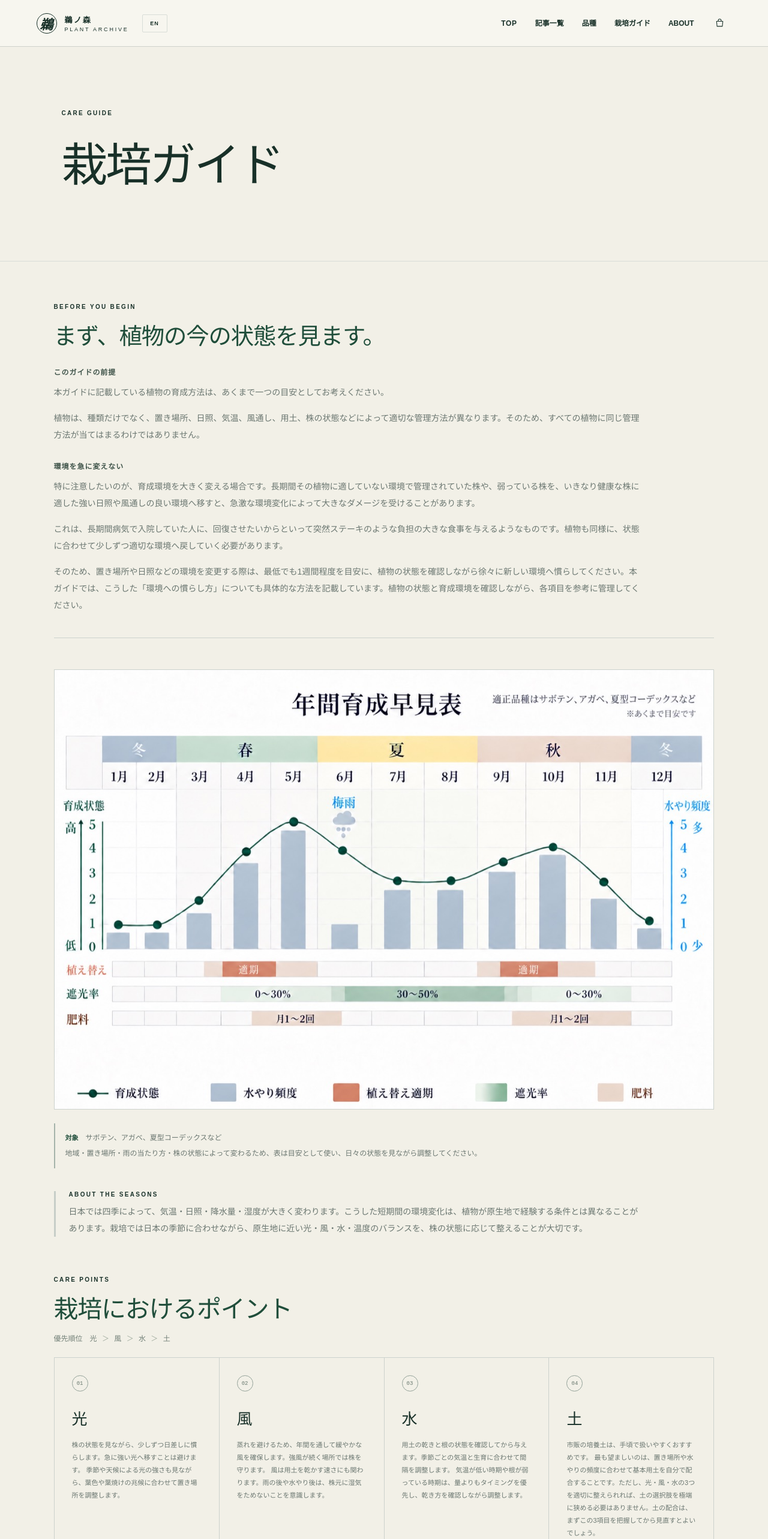
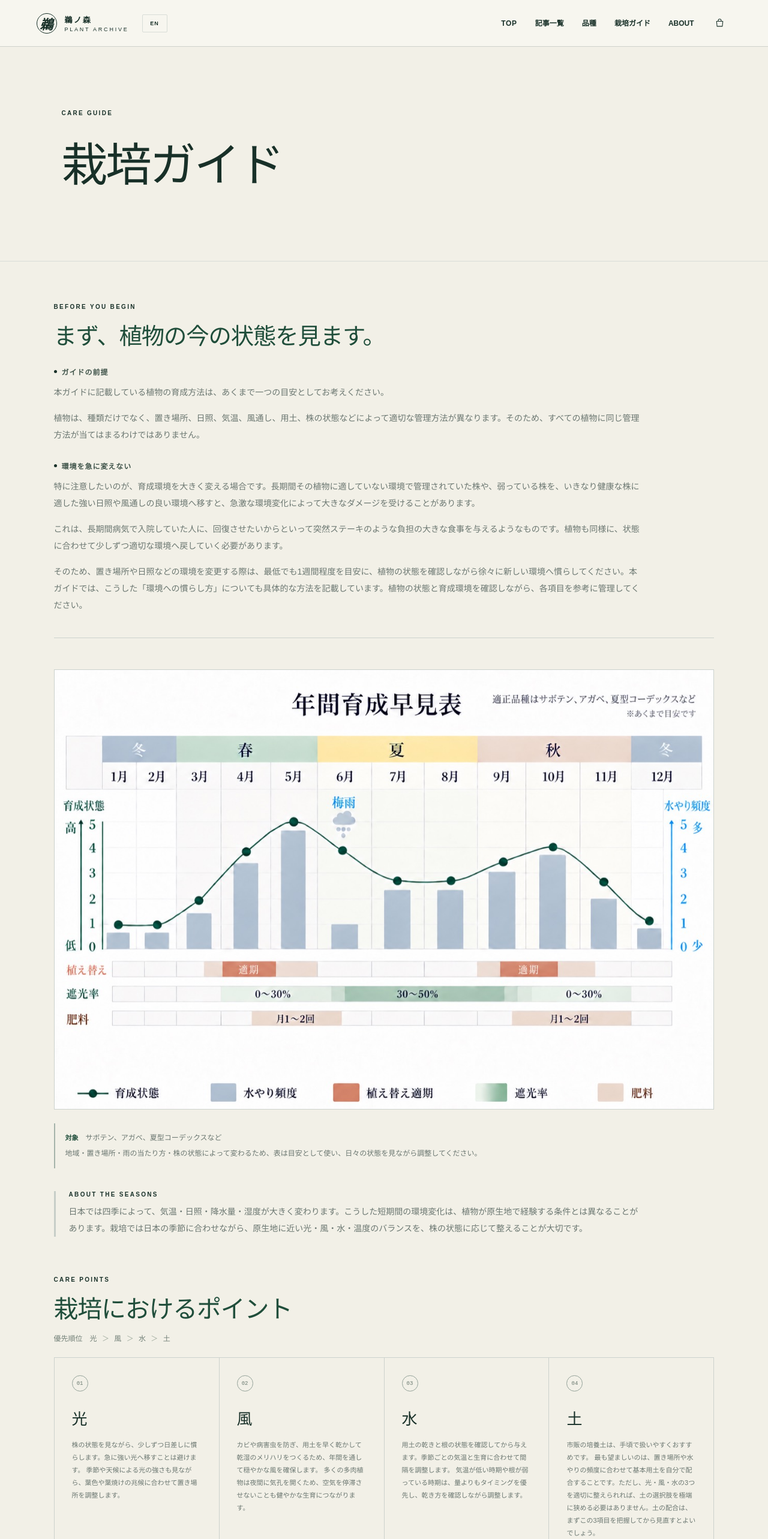
Before and after one commit to KomeUme/unomori-plant-archive, a Next.js app: page /care-guide in a window 1280 px wide. Shown: the top 2566 px of the page at 60% size. Built offline with nearby package versions, Linux system fonts and the light colour scheme; no server answers.

Commit message:
Refine care guide headings and airflow guidance

```diff
--- a/app/care-guide/page.tsx
+++ b/app/care-guide/page.tsx
@@ -11,8 +11,8 @@ const guides = [
   {
     no: '02',
     title: '風',
-    body: '蒸れを避けるため、年間を通して緩やかな風を確保します。強風が続く場所では株を守ります。',
-    more: '風は用土を乾かす速さにも関わります。雨の後や水やり後は、株元に湿気をためないことを意識します。',
+    body: 'カビや病害虫を防ぎ、用土を早く乾かして乾湿のメリハリをつくるため、年間を通して穏やかな風を確保します。',
+    more: '多くの多肉植物は夜間に気孔を開くため、空気を停滞させないことも健やかな生育につながります。',
   },
   {
     no: '03',
@@ -30,7 +30,7 @@ const guides = [
 
 const guideIntroduction = [
   {
-    title: 'このガイドの前提',
+    title: 'ガイドの前提',
     paragraphs: [
       '本ガイドに記載している植物の育成方法は、あくまで一つの目安としてお考えください。',
       '植物は、種類だけでなく、置き場所、日照、気温、風通し、用土、株の状態などによって適切な管理方法が異なります。そのため、すべての植物に同じ管理方法が当てはまるわけではありません。',
--- a/app/globals.css
+++ b/app/globals.css
@@ -275,7 +275,8 @@ footer { background:#132c23; color:white; display:grid; grid-template-columns:1.
 
 .guide-intro-block { max-width:980px; margin:0 0 29px; }
 .guide-intro-block:last-child { margin-bottom:0; }
-.guide-intro-block h3 { margin:0 0 12px; color:#42564c; font-size:12px; letter-spacing:.08em; }
+.guide-intro-block h3 { display:flex; align-items:center; gap:8px; margin:0 0 12px; color:#42564c; font-size:12px; letter-spacing:.08em; }
+.guide-intro-block h3::before { width:5px; height:5px; flex:0 0 auto; border-radius:50%; background:var(--ink); content:''; }
 .guide-intro-block p { margin:0 0 15px; color:var(--muted); font-size:14px; line-height:2; }
 .guide-intro-block p:last-child { margin-bottom:0; }
 .annual-chart-button { display:block; width:100%; padding:0; border:0; background:transparent; cursor:zoom-in; }
```
